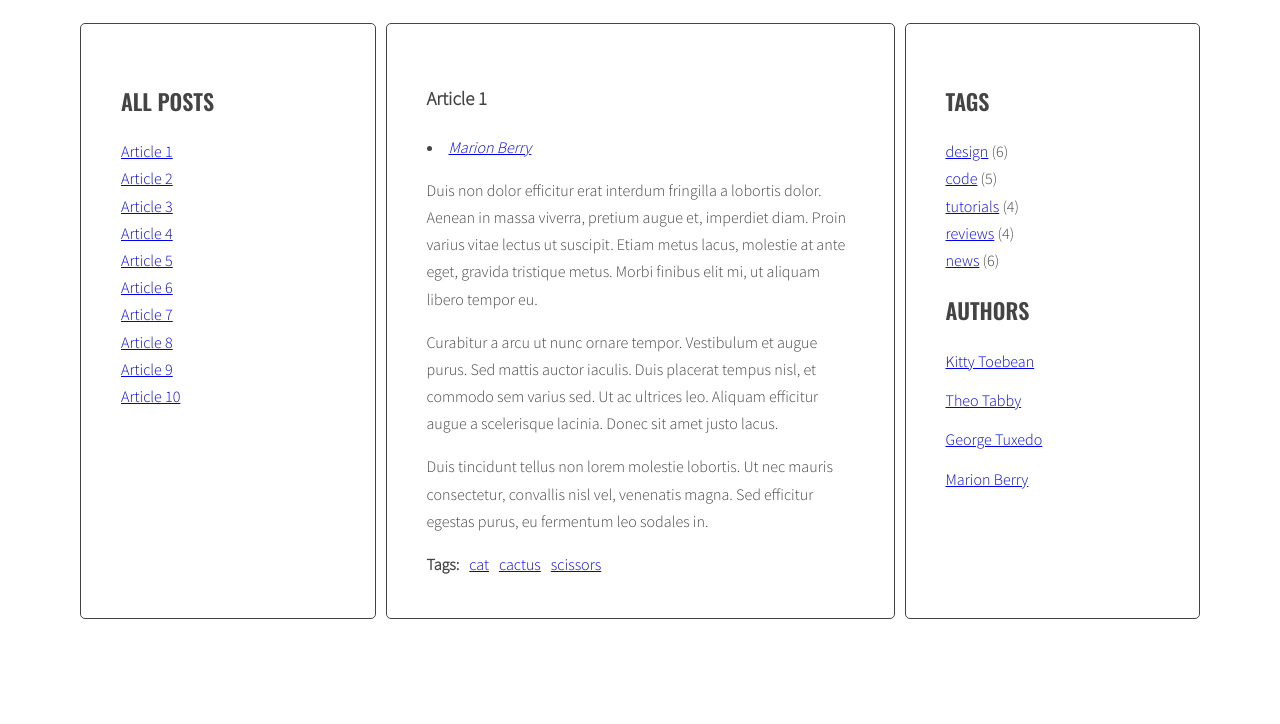
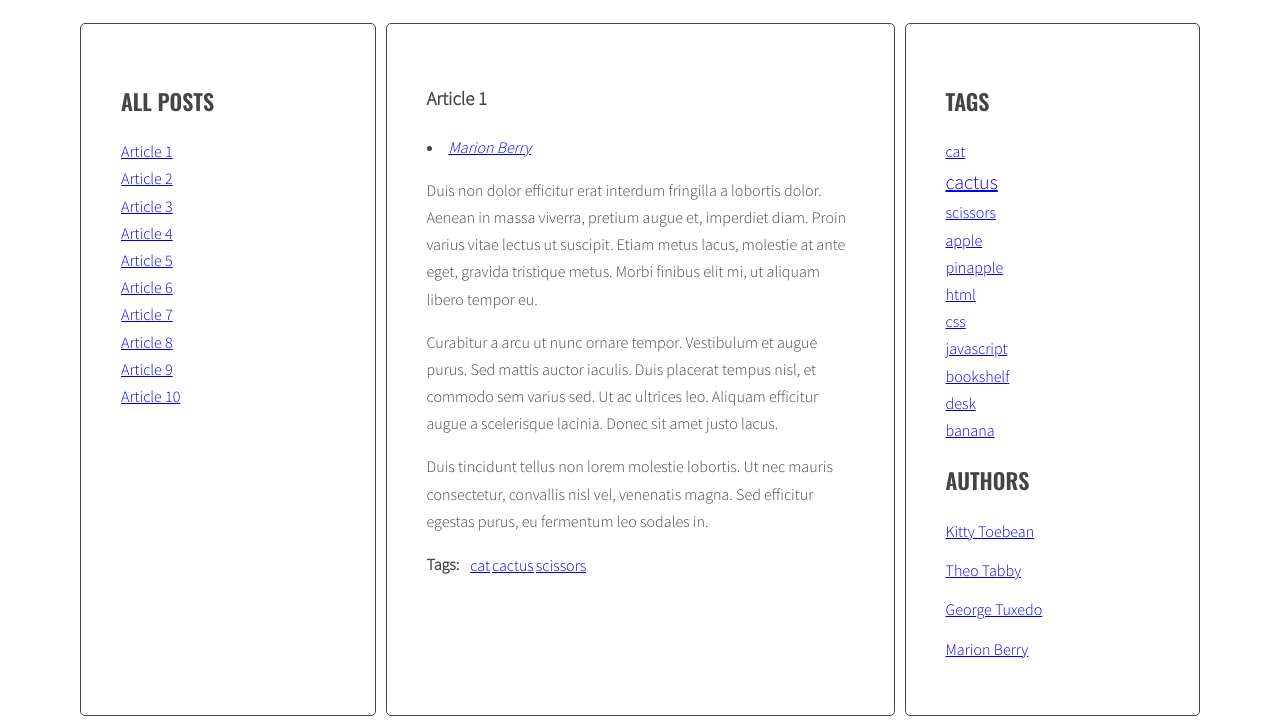
Before and after one commit to SzymonDrozdowski/javascript-blog, a website: page index.html in a window 1280 px wide. Shown: the part 220-944 px from the top of the page. Before the commit the page ends 847 px from the top, so only its background shows below. Drawn offline with nearby package versions, Linux system fonts and the light colour scheme.

Commit message:
tags done

```diff
--- a/index.html
+++ b/index.html
@@ -191,11 +191,7 @@
             <aside class="sidebar">
               <h2 class="section-title">Tags</h2>
               <ul class="list tags">
-                <li><a href="#">design</a> <span>(6)</span></li>
-                <li><a href="#">code</a> <span>(5)</span></li>
-                <li><a href="#">tutorials</a> <span>(4)</span></li>
-                <li><a href="#">reviews</a> <span>(4)</span></li>
-                <li><a href="#">news</a> <span>(6)</span></li>
+
               </ul>
               <h2 class="section-title">Authors</h2>
               <ul class="list authors">
--- a/js/script.js
+++ b/js/script.js
@@ -46,6 +46,7 @@ const optArticleSelector = '.post',
   optTitleSelector = '.post-title',
   optTitleListSelector = '.titles';
 
+
 function generateTitleLinks(customSelector = '') {
 
   /* remove contents of titleList */
@@ -81,8 +82,36 @@ generateTitleLinks();
 // tags
 
 const optArticleTagsSelector = '.post-tags .list';
+const optTagsListSelector = '.tags.list';
+const optCloudClassCount = 5;
+const optCloudClassPrefix = 'tag-size-';
+
+const calculateTagsParams = function (tags) {
+  const params = { min: 99999, max: 0 };
+  for (let tag in tags) {
+    if (tags[tag] > params.max) {
+      params.max = tags[tag];
+    } else if (tags[tag] < params.min) {
+      params.min = tags[tag];
+    }
+  }
+  return params;
+}
+
+const calculateTagClass = function (count, params) {
+  const normalizedCount = count - params.min;
+  const normalizedMax = params.max - params.min;
+  const percentage = normalizedCount / normalizedMax;
+  const classNumber = Math.floor(percentage * (optCloudClassCount - 1) + 1);
+
+  return optCloudClassPrefix + classNumber;
+}
+
 
 function generateTags() {
+
+   /* [NEW] create a new variable allTags with an empty object */
+   let allTags = {};
 
   /* find all articles */
   const articles = document.querySelectorAll(optArticleSelector);
@@ -113,6 +142,14 @@ function generateTags() {
       /* add generated code to html variable */
       html = html + tagLinkHtml;
 
+      /* [NEW] check if this link is NOT already in allTags */
+    if(!allTags.hasOwnProperty(tag)){
+      /*[NEW] add tag to allTags object */
+      allTags[tag] = 1;
+    } else {
+      allTags[tag]++;
+    }
+
       /* END LOOP: for each tag */
     }
 
@@ -121,9 +158,28 @@ function generateTags() {
 
     /* END LOOP: for every article: */
   }
+
+  /* [NEW] find list of tags in right column */
+  const tagList = document.querySelector(optTagsListSelector);
+
+  /* [NEW] add html from allTags to tagList */
+  //tagList.innerHTML = allTags.join(' ');
+  /* create varaible for all links HTML code */
+  const tagsParams = calculateTagsParams(allTags)
+  console.log(tagsParams)
+
+  let allTagsHTML = '';
+  /* START LOOP for each tag in all tags */
+  for(let tag in allTags){
+    /*generate code of a link and add ot to allTagsHTML */
+    const tagLinkHTML = calculateTagClass(allTags[tag], tagsParams);
+      console.log('tagLinkHTML:', tagLinkHTML);
+
+    allTagsHTML += '<li><a href="#tag-' + tag + '" class="' + tagLinkHTML +'">' + tag +'</a></li>'
+  }
+  /* add html from alltTagsHTML to tagList */
+  tagList.innerHTML = allTagsHTML;
 }
-
-
 generateTags();
 
 function tagClickHandler(event) {
@@ -179,6 +235,8 @@ function addClickListenersToTags() {
 
 addClickListenersToTags();
 
+//authors
+
 const optArticleAuthorSelector = '.post .post-author';
 
 function generateAuthors() {
@@ -203,7 +261,6 @@ function generateAuthors() {
   }
 }
 
-//authors
 generateAuthors();
 
 function authorClickHandler(event) {
--- a/sass/style.scss
+++ b/sass/style.scss
@@ -88,7 +88,7 @@ body {
 .list-horizontal {
   li {
     display: inline-block;
-    margin-right: 10px;
+    margin: 1px;
   }
 }
 
@@ -119,3 +119,15 @@ body {
     margin: 0 10px 0 0;
   }
 }
+
+/* tags */
+
+
+.tag-size-5 {
+  font-size: 20px;
+}
+
+.tag-size-2:hover {
+  font-size: 20px;
+  color: red;
+}
```
Also changed, not shown: css/style.css, 1 other file.
